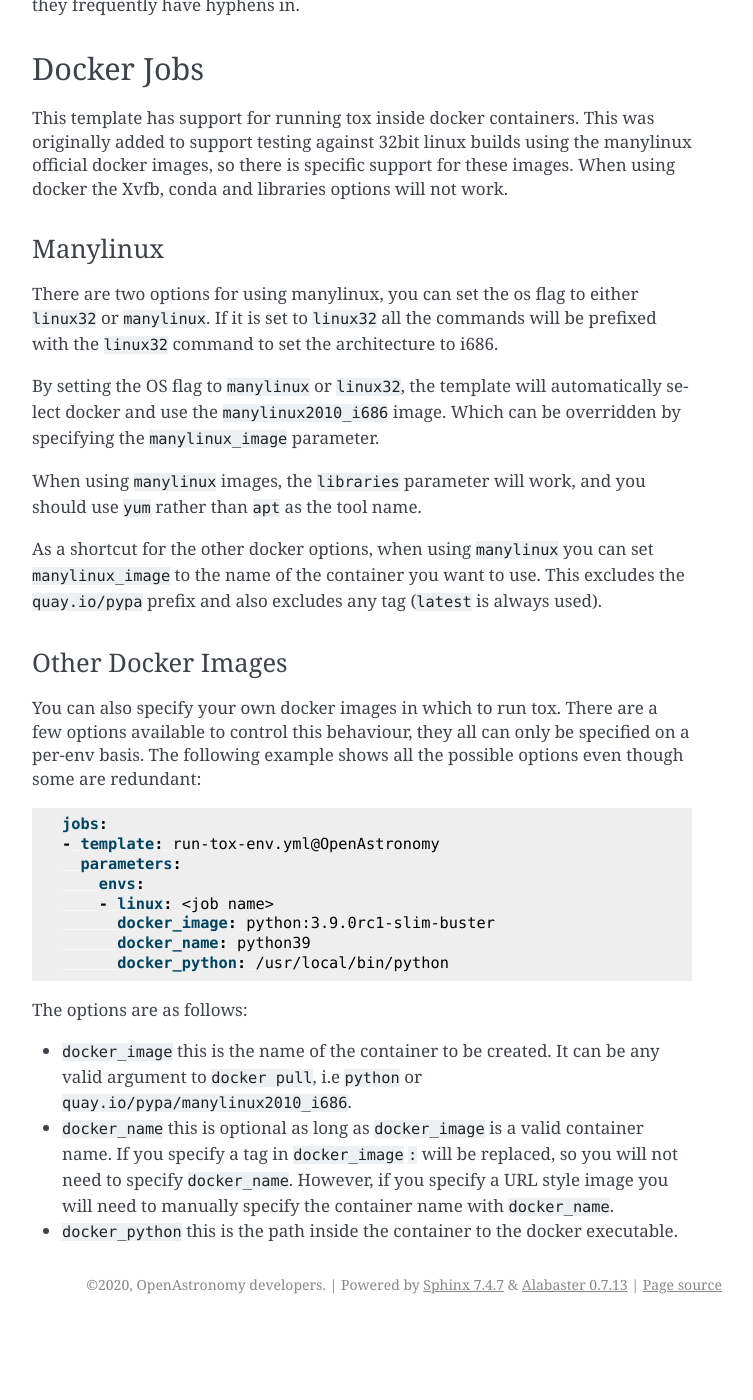
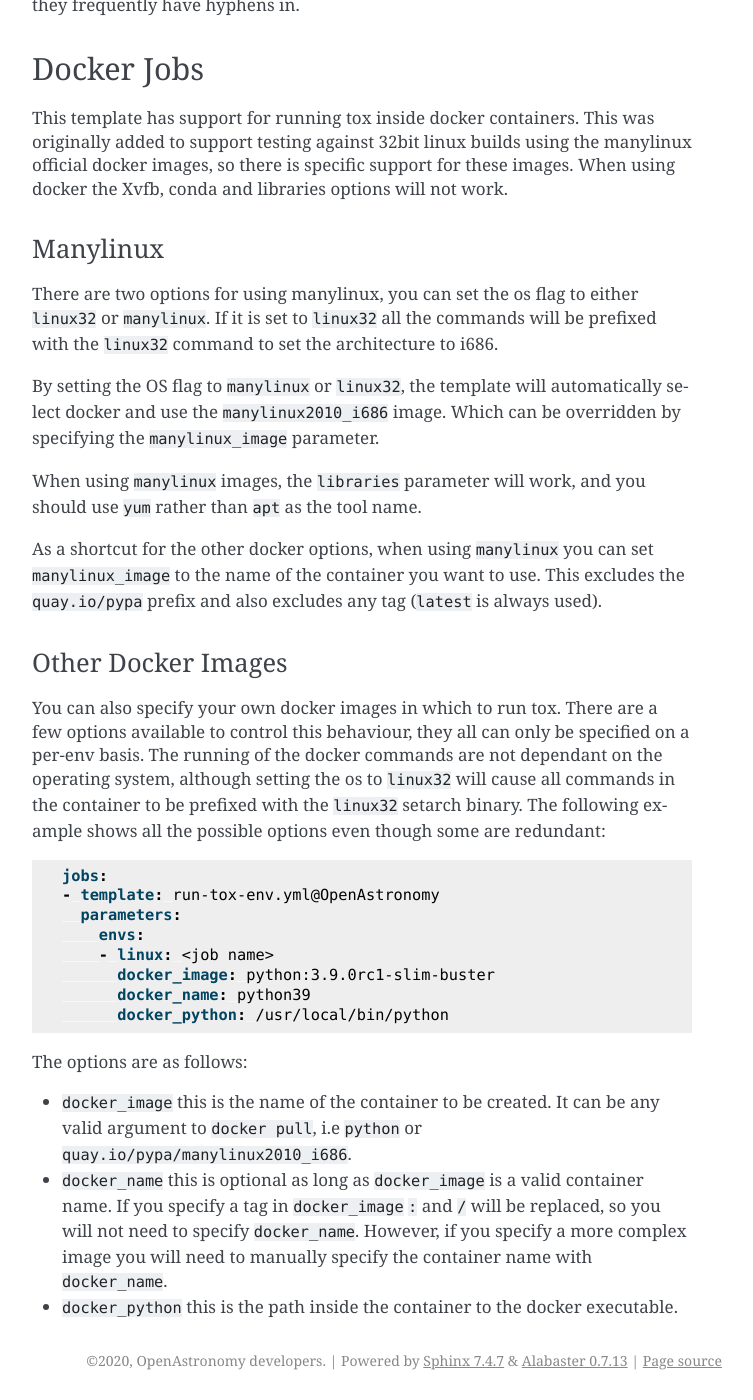
Before and after one commit to OpenAstronomy/azure-pipelines-templates, a Sphinx documentation site: the page built from docs/run_tox_env.rst, in a window 1280 px wide and 1400 px high, scrolled down 4914 px. Shown: the whole window, without its empty margins (388-1141 px from the left). Built offline with Sphinx 7.4.7, drawn with Linux system fonts in a browser that asks for light colours; before the commit the page ends 6238 px from its top, so only the background shows below that.

Commit message:
replace / as well in docker name

```diff
--- a/docs/run_tox_env.rst
+++ b/docs/run_tox_env.rst
@@ -288,6 +288,9 @@
 
 You can also specify your own docker images in which to run tox. There are a few
 options available to control this behaviour, they all can only be specified on a per-env basis.
+The running of the docker commands are not dependant on the operating system,
+although setting the os to ``linux32`` will cause all commands in the container
+to be prefixed with the ``linux32`` setarch binary.
 The following example shows all the possible options even though some are redundant:
 
 .. code:: yaml
@@ -304,5 +307,5 @@
 The options are as follows:
 
 * ``docker_image`` this is the name of the container to be created. It can be any valid argument to ``docker pull``, i.e ``python`` or ``quay.io/pypa/manylinux2010_i686``.
-* ``docker_name`` this is optional as long as ``docker_image`` is a valid container name. If you specify a tag in ``docker_image`` ``:`` will be replaced, so you will not need to specify ``docker_name``. However, if you specify a URL style image you will need to manually specify the container name with ``docker_name``.
+* ``docker_name`` this is optional as long as ``docker_image`` is a valid container name. If you specify a tag in ``docker_image`` ``:`` and ``/`` will be replaced, so you will not need to specify ``docker_name``. However, if you specify a more complex image you will need to manually specify the container name with ``docker_name``.
 * ``docker_python`` this is the path inside the container to the docker executable.
--- a/run-tox-env.yml
+++ b/run-tox-env.yml
@@ -50,7 +50,7 @@
 
           docker_python_exec: ${{ coalesce(env['docker_python'], variables.manylinux_python, '/opt/python/cp27-cp27m/bin/python') }}
           docker_image: ${{ coalesce(env['docker_image'], variables.manylinux_image, '') }}
-          docker_name: ${{ coalesce(env['docker_name'], replace(env['docker_image'], ':', '_'), variables.manylinux_container) }}
+          docker_name: ${{ coalesce(env['docker_name'], replace(replace(env['docker_image'], ':', '_'), '/', '_'), variables.manylinux_container) }}
 
           ${{ if eq(env_pair.key, 'windows') }}:
             source: 'call'
```
